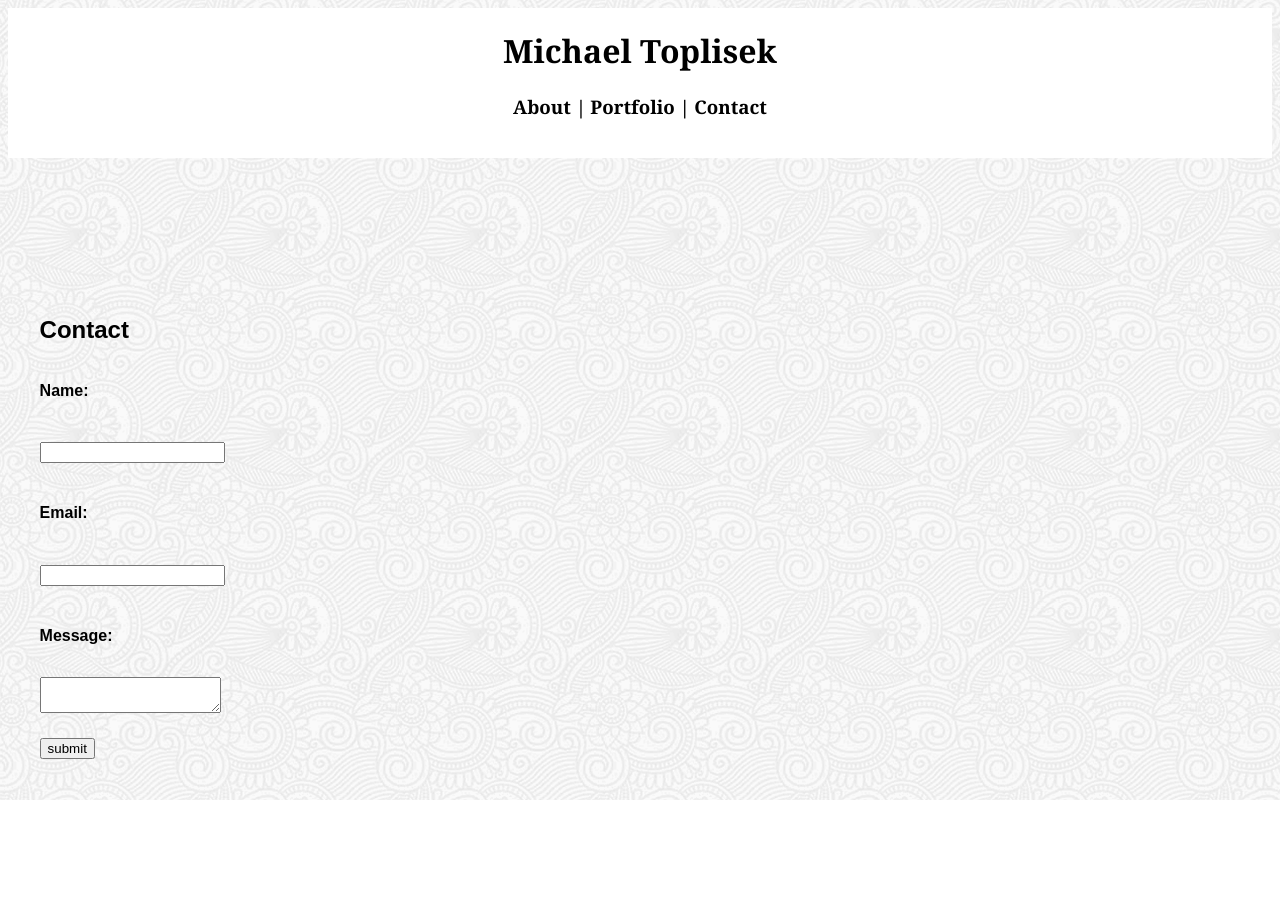
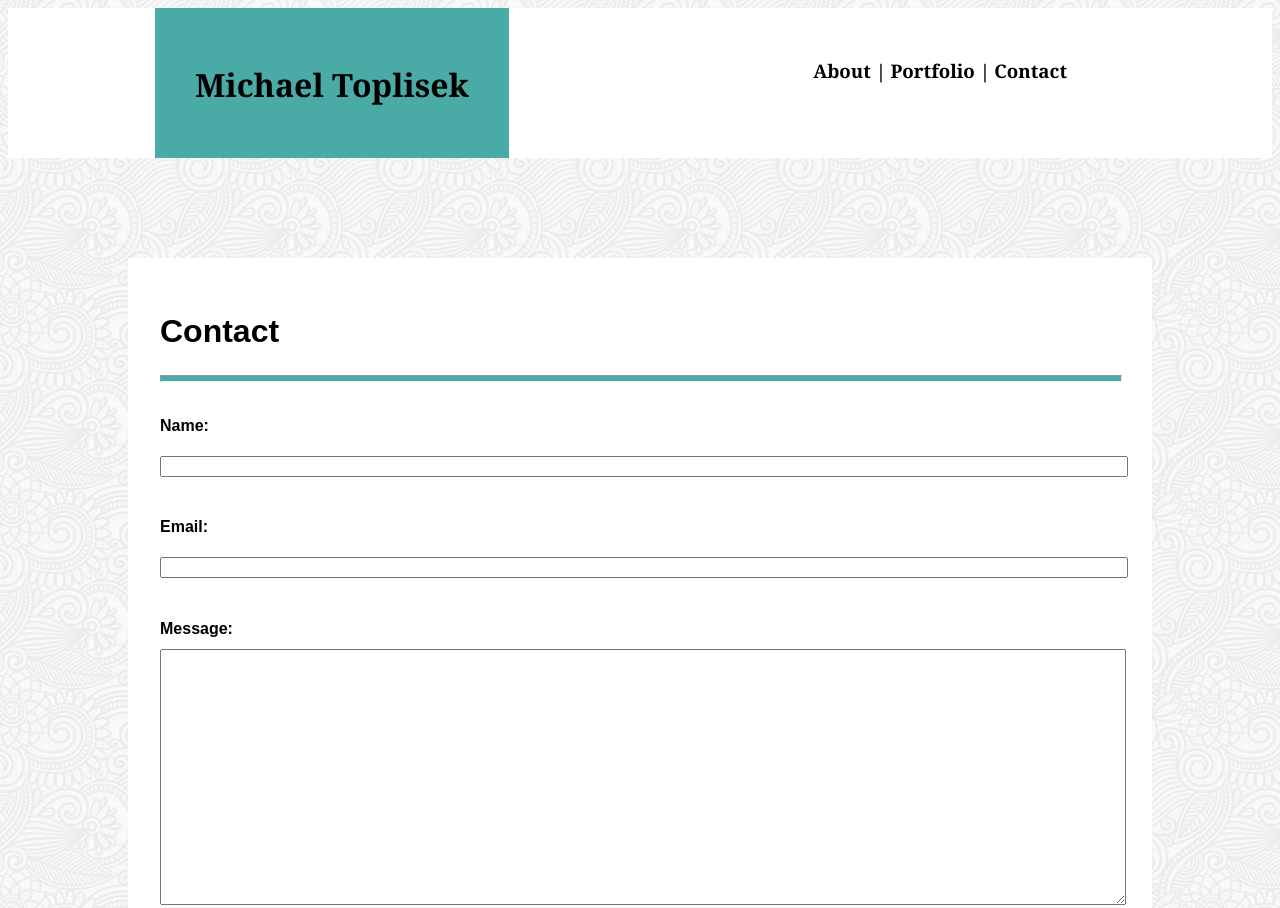
Before and after one commit to michaeltoplisek/basic-portfolio, a plain HTML site: page contact.html in a window 1280 px wide. Shown: the top 908 px of the page. Before the commit the page ends 800 px from the top, so only its background shows below. Drawn offline with Linux system fonts and the light colour scheme; files whose address does not match are found by name.

Commit message:
started formatting contact page to adjust input boxes and other other sryling

```diff
--- a/assets/css/style.css
+++ b/assets/css/style.css
@@ -78,3 +78,22 @@ hr {
 .pagetit {
 
 }
+
+.input {
+    width: 100%;
+}
+
+.area {
+    width: 100%;
+    height: 250px;
+}
+
+.submit {
+    background-color:#4aaaa5;
+    height: 50px;
+    width: 150px;
+}
+
+h4 {
+    margin-bottom: 0px;
+}
--- a/contact.html
+++ b/contact.html
@@ -11,24 +11,28 @@
 
      <header>
 
-         <h1>Michael Toplisek</h1>
+         <h1 class="headtit">Michael Toplisek</h1>
 
+         <nav class="nav">
             <h3>About |</h3>
             <h3>Portfolio |</h3>
             <h3>Contact</h3>
+        </nav>
     </header>
 
-    <main>
-        <h2>Contact</h2>
+    <main class="wrapper">
+        <h1>Contact</h1>
+
+        <hr />
 
         <form>
             <h4>Name:</h4>
-            <input type="text" name="firstname">
+            <input class="input" type="text" name="firstname">
             <h4>Email:</h4>
-            <input type="text" name="email">
+            <input class="input" type="text" name="email">
             <h4>Message:</h4>
-            <textarea name="message" height="200px" width="600px"></textarea> <br />
-            <input type="submit" value= "submit">
+            <textarea class="area" name="message" height="200px" width="600px"></textarea> <br />
+            <input class="submit" type="submit" value= "submit">
         </form>
     </main>
 
```
